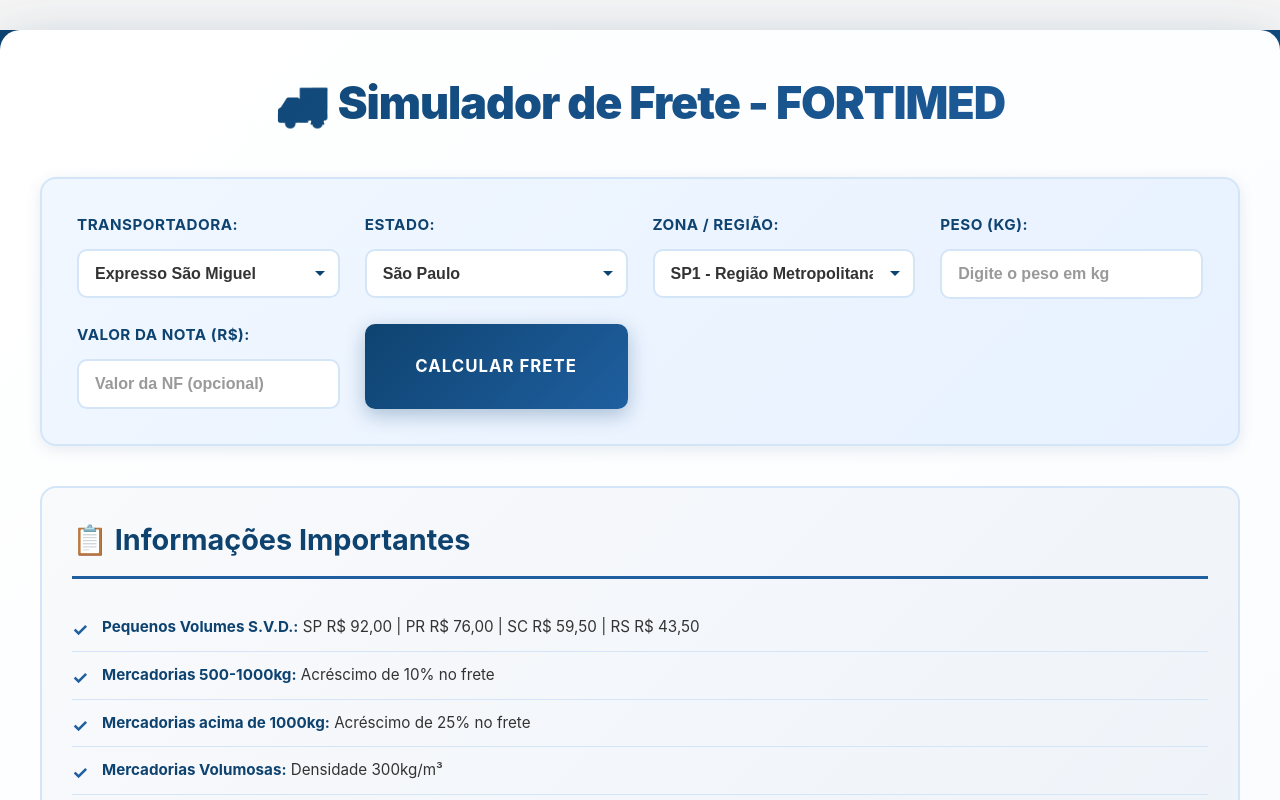
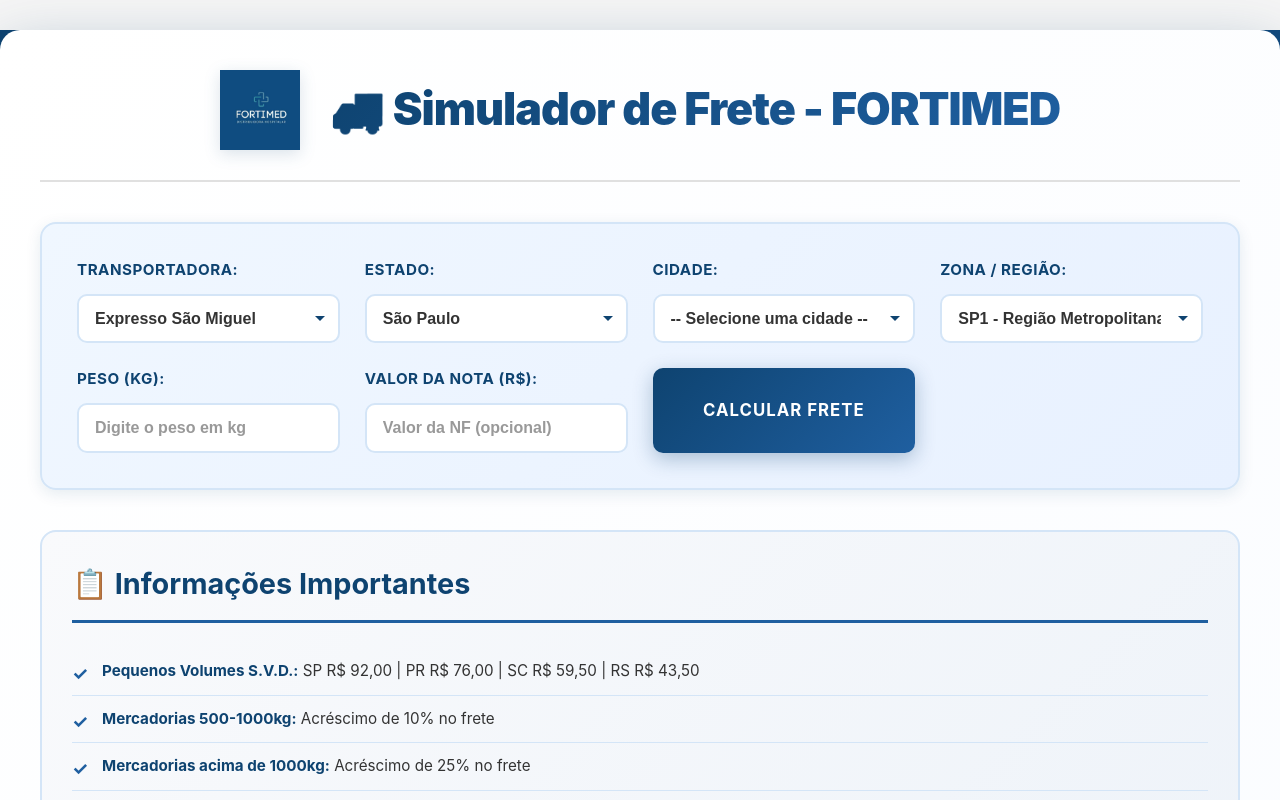
Before and after one commit to lucasrmonteiro07/fortimed-frete-sim, a React (Vite) app: page / in a window 1280 px wide. Shown: the top 800 px of the page. Built offline with nearby package versions, Linux system fonts and the light colour scheme.

Commit message:
Adicionar logo FORTIMED e filtro de cidades com seleção automática de região

```diff
--- a/src/App.css
+++ b/src/App.css
@@ -31,6 +31,33 @@
   font-size: 2.8em;
   font-weight: 900;
   letter-spacing: -1px;
+}
+
+.header-section {
+  display: flex;
+  align-items: center;
+  justify-content: center;
+  gap: 30px;
+  margin-bottom: 40px;
+  padding-bottom: 30px;
+  border-bottom: 2px solid #e0e0e0;
+}
+
+.logo {
+  height: 80px;
+  width: auto;
+  max-width: 200px;
+  object-fit: contain;
+  filter: drop-shadow(0 4px 8px rgba(14, 67, 112, 0.15));
+  transition: transform 0.3s ease;
+}
+
+.logo:hover {
+  transform: scale(1.05);
+}
+
+.header-section h1 {
+  margin: 0;
 }
 
 h2 {
--- a/src/App.jsx
+++ b/src/App.jsx
@@ -1,5 +1,8 @@
 import { useState } from 'react'
 import './App.css'
+
+// Importar logo
+import logo from '../img/fortimed_logo.png'
 
 // Dados do Expresso São Miguel - Atualizado com tabela oficial
 const transportadoras = [
@@ -181,6 +184,7 @@
   const [transportadora, setTransportadora] = useState('1')
   const [estado, setEstado] = useState('São Paulo')
   const [zona, setZona] = useState('SP1')
+  const [cidade, setCidade] = useState('')
   const [peso, setPeso] = useState('')
   const [valorNota, setValorNota] = useState('')
   const [resultado, setResultado] = useState(null)
@@ -188,11 +192,50 @@
   const estados = ['São Paulo', 'Paraná', 'Santa Catarina', 'Rio Grande do Sul']
   const zonasDisponiveis = regioes[transportadora]?.[estado] || []
 
+  // Função para obter todas as cidades por estado
+  const getCidadesPorEstado = (est) => {
+    const cidadesSet = new Set()
+    const zonasPorEstado = regioes[transportadora]?.[est] || []
+
+    zonasPorEstado.forEach(z => {
+      const cidades = regiaoInfo[z].cidades.split(', ')
+      cidades.forEach(c => cidadesSet.add(c.trim()))
+    })
+
+    return Array.from(cidadesSet).sort()
+  }
+
+  // Função para obter zona a partir de uma cidade
+  const getZonaPorCidade = (cidadeNome, est) => {
+    const zonasPorEstado = regioes[transportadora]?.[est] || []
+
+    for (const z of zonasPorEstado) {
+      const cidades = regiaoInfo[z].cidades.split(', ').map(c => c.trim())
+      if (cidades.includes(cidadeNome)) {
+        return z
+      }
+    }
+    return null
+  }
+
+  const cidadesPorEstado = getCidadesPorEstado(estado)
+
   const handleEstadoChange = (novoEstado) => {
     setEstado(novoEstado)
+    setCidade('')
     const primeiraZona = regioes[transportadora]?.[novoEstado]?.[0]
     if (primeiraZona) {
       setZona(primeiraZona)
+    }
+  }
+
+  const handleCidadeChange = (nomeCidade) => {
+    setCidade(nomeCidade)
+    if (nomeCidade) {
+      const zonaEncontrada = getZonaPorCidade(nomeCidade, estado)
+      if (zonaEncontrada) {
+        setZona(zonaEncontrada)
+      }
     }
   }
 
@@ -252,7 +295,10 @@
 
   return (
     <div className="container">
-      <h1>🚚 Simulador de Frete - FORTIMED</h1>
+      <div className="header-section">
+        <img src={logo} alt="FORTIMED Logo" className="logo" />
+        <h1>🚚 Simulador de Frete - FORTIMED</h1>
+      </div>
 
       <div className="form-container">
         <div className="form-group">
@@ -277,6 +323,20 @@
           >
             {estados.map(est => (
               <option key={est} value={est}>{est}</option>
+            ))}
+          </select>
+        </div>
+
+        <div className="form-group">
+          <label htmlFor="cidade">Cidade:</label>
+          <select
+            id="cidade"
+            value={cidade}
+            onChange={(e) => handleCidadeChange(e.target.value)}
+          >
+            <option value="">-- Selecione uma cidade --</option>
+            {cidadesPorEstado.map(cid => (
+              <option key={cid} value={cid}>{cid}</option>
             ))}
           </select>
         </div>
```
Also changed, not shown: img/fortimed_logo.png (added).
